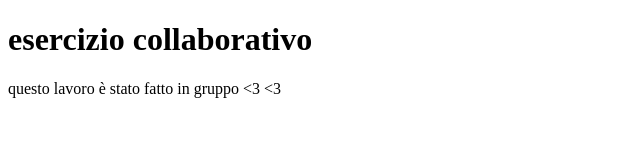
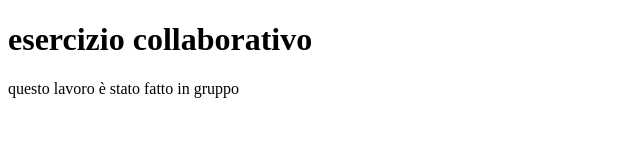
Before and after one commit to G-Altamura/Cescot-bo-25, a plain HTML site: page collab/index.html in a window 1280 px wide. Shown: the full height of the page, 0-640 px from the left. Drawn offline with Linux system fonts and the light colour scheme.

Commit message:
collegamento

```diff
--- a/collab/index.html
+++ b/collab/index.html
@@ -7,6 +7,6 @@
 </head>
 <body>
     <h1>esercizio collaborativo</h1>
-    <div><p>questo lavoro è stato fatto in gruppo <3 <3 </p></div>
+    <div><p>questo lavoro è stato fatto in gruppo </p></div>
 </body>
 </html>
```
